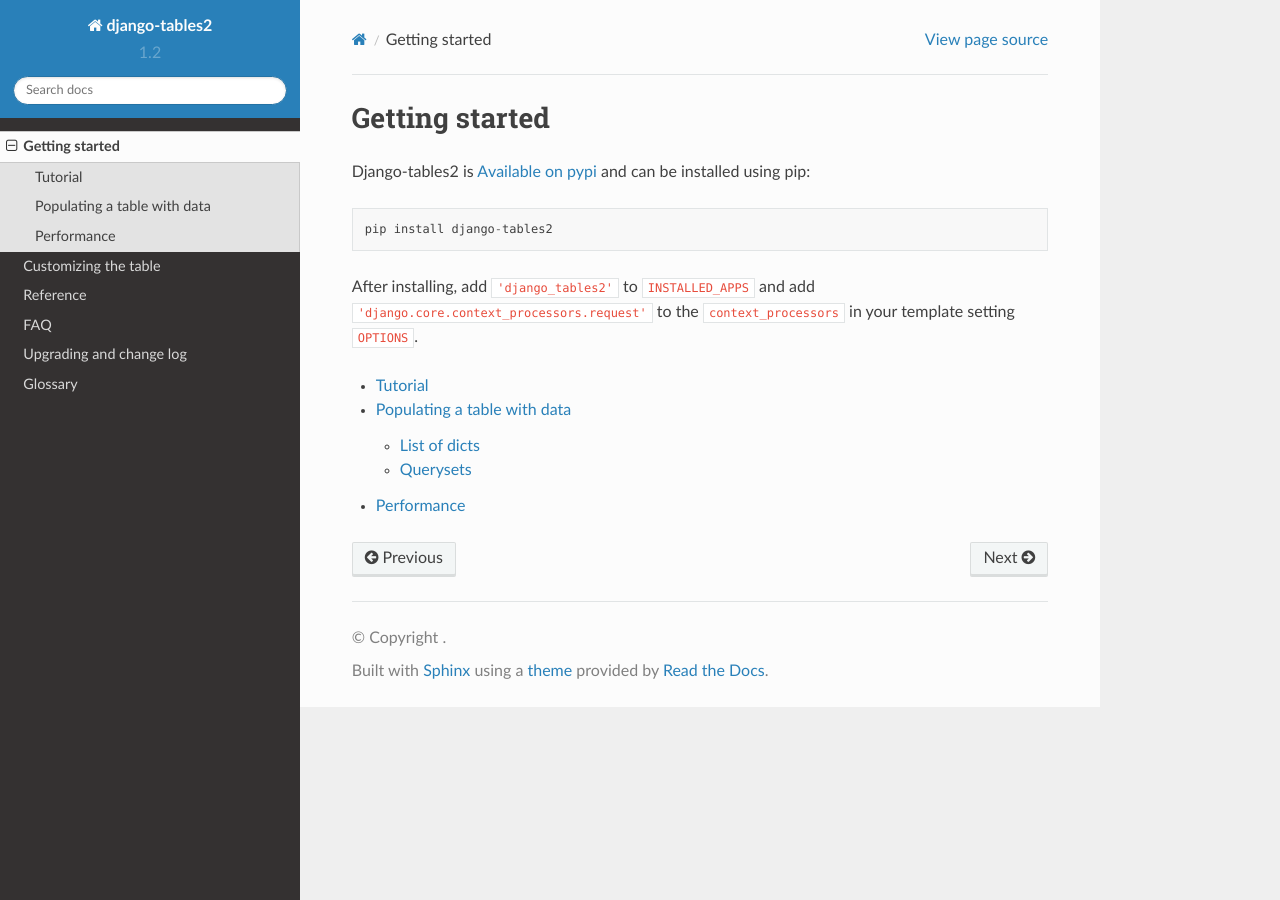
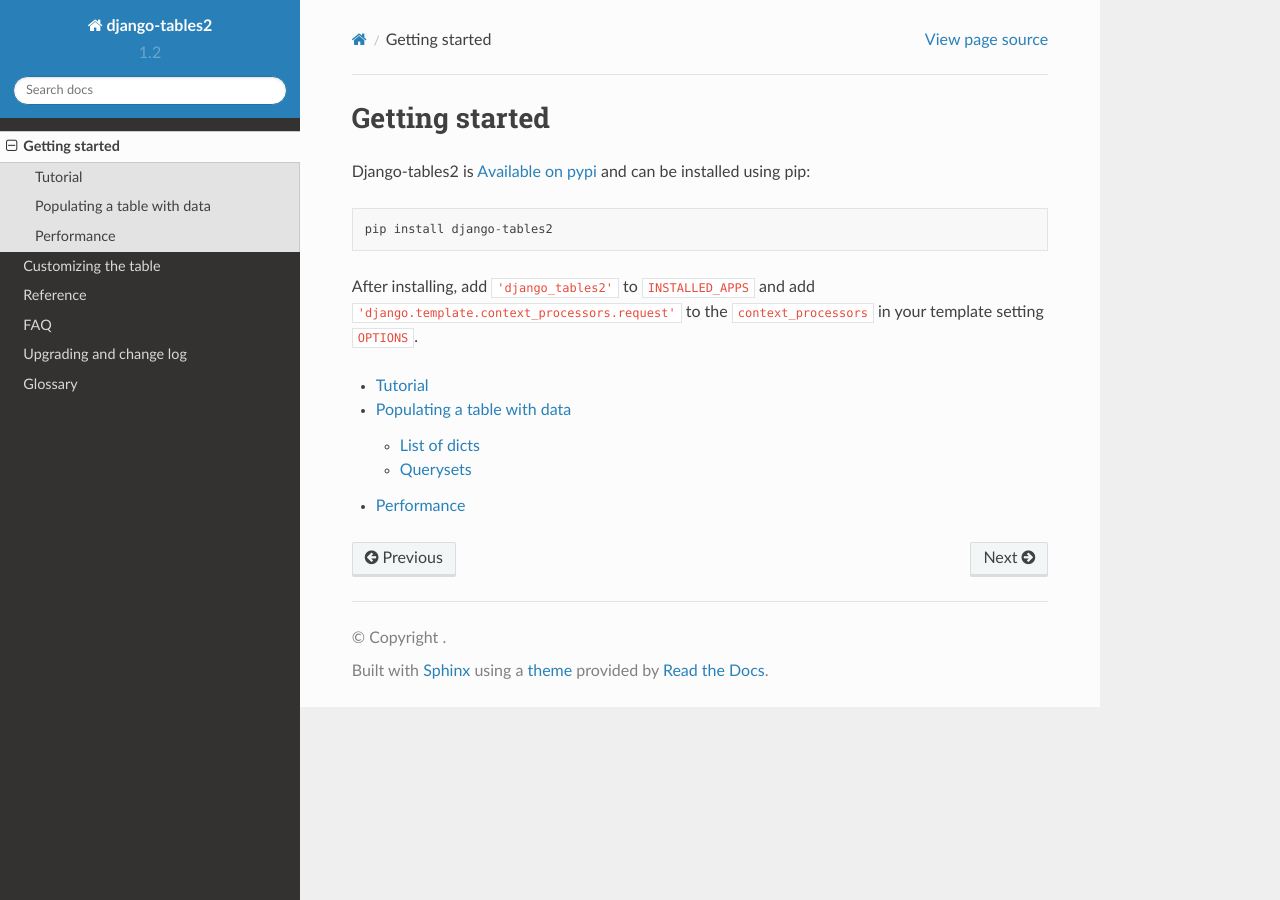
Before and after one commit to jieter/django-tables2, a Sphinx documentation site: the page built from docs/pages/getting-started.rst, in a window 1280 px wide. Built offline with Sphinx 7.4.7 and the Read the Docs theme 2.0.0, drawn with Linux system fonts in a browser that asks for light colours.

Commit message:
Update the location of context_processors in Django (fixes #364)

```diff
--- a/docs/pages/getting-started.rst
+++ b/docs/pages/getting-started.rst
@@ -7,7 +7,7 @@ and can be installed using pip::
     pip install django-tables2
 
 After installing, add ``'django_tables2'`` to ``INSTALLED_APPS`` and  add
-``'django.core.context_processors.request'`` to the ``context_processors``
+``'django.template.context_processors.request'`` to the ``context_processors``
 in your template setting ``OPTIONS``.
 
 .. toctree::
--- a/docs/pages/template-tags.rst
+++ b/docs/pages/template-tags.rst
@@ -57,5 +57,5 @@ we want to update the ``sort`` parameter:
     {% querystring key="robots" %}           # ?search=robots&page=5
     {% endwith %}
 
-This tag requires the ``django.core.context_processors.request`` context
+This tag requires the ``django.template.context_processors.request`` context
 processor, see :ref:`template-tags.render_table`.
--- a/docs/pages/tutorial.rst
+++ b/docs/pages/tutorial.rst
@@ -10,7 +10,7 @@ django-tables2.
 
 1. ``pip install django-tables2``
 2. Add ``'django_tables2'`` to ``INSTALLED_APPS``
-3. Add ``'django.core.context_processors.request'`` to the ``context_preprocessors`` in your template setting ``OPTIONS``.
+3. Add ``'django.template.context_processors.request'`` to the ``context_preprocessors`` in your template setting ``OPTIONS``.
 
 
 We're going to run through creating a tutorial app. Let's start with a simple model::
```
